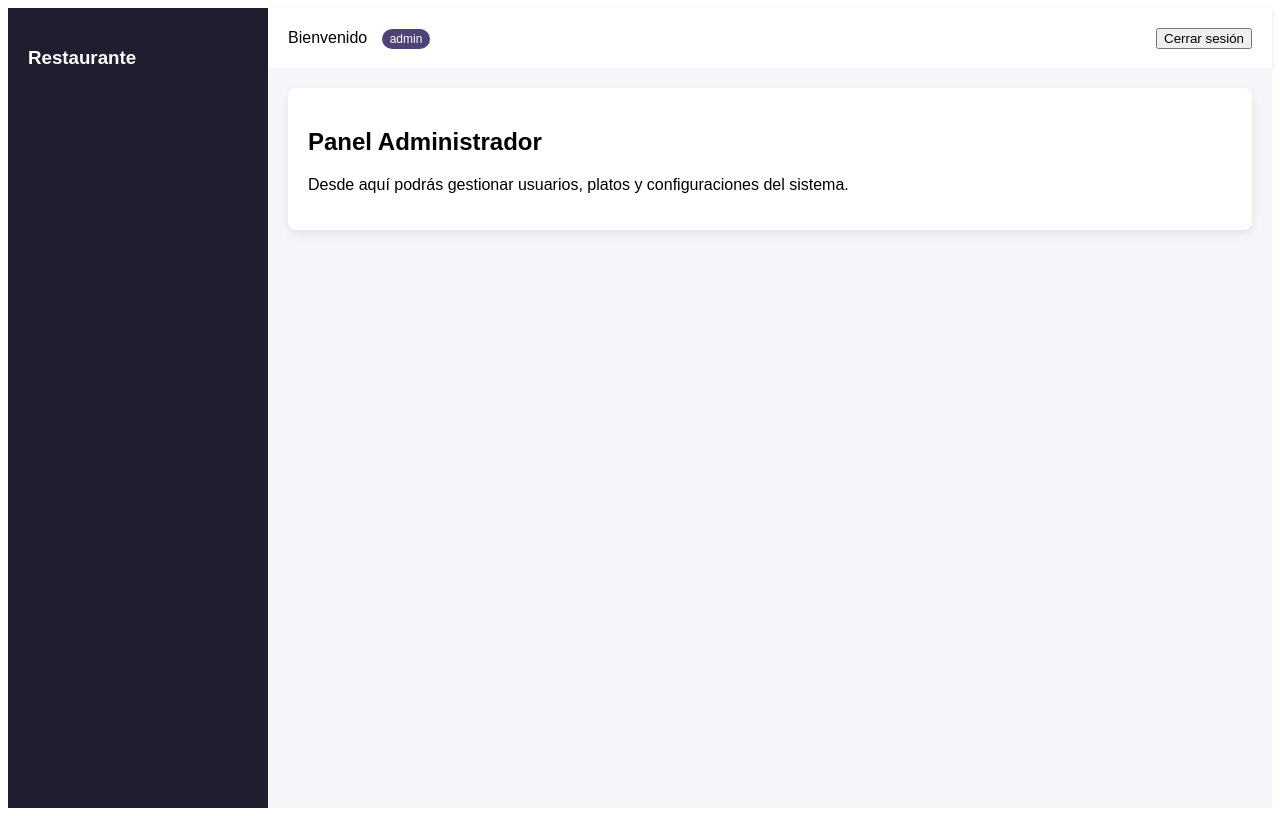
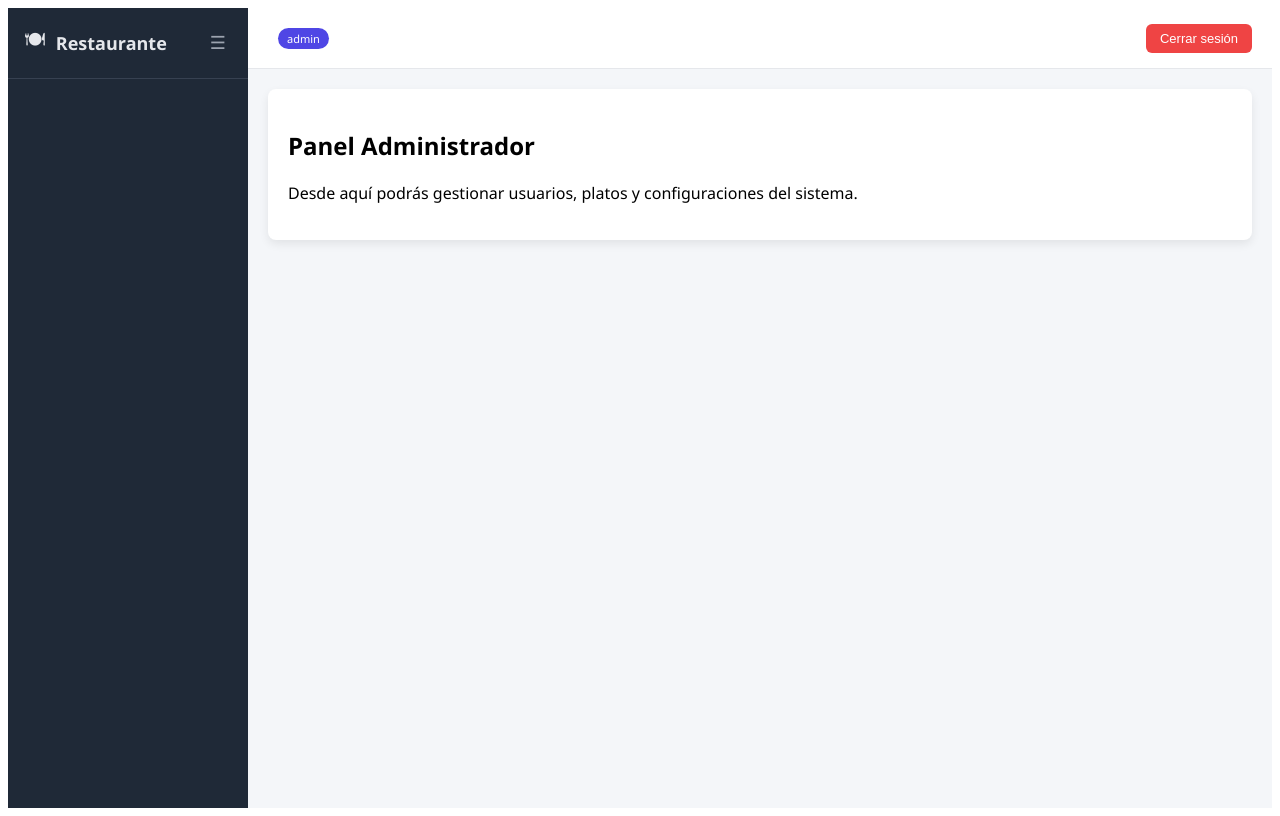
Before and after one commit to GabrielPanta/frontRestaurant, an Angular app: page /admin in a window 1280 px wide. Built offline with nearby package versions, Linux system fonts and the light colour scheme; sample sign-in values are in the browser's storage.

Commit message:
Mejoras en la vista mesas y sidebar

```diff
--- a/src/app/features/admin/mesas/mesas.component.html
+++ b/src/app/features/admin/mesas/mesas.component.html
@@ -1,93 +1,92 @@
 <div class="mesas-container">
 
-  <h2>Gestión de Mesas</h2>
+  <div class="header">
+    <h2>Mesas</h2>
 
-  <div class="form-card" *ngIf="esAdmin">
-    <form (ngSubmit)="crearMesa()">
+    <form class="form-inline" *ngIf="esAdmin" (ngSubmit)="crearMesa()">
       <input
         type="number"
         placeholder="N° mesa"
         [(ngModel)]="nuevaMesa.numero"
         name="numero"
         required>
-
-      <button type="submit">
-        + Crear mesa
-      </button>
+      <button type="submit">Crear</button>
     </form>
   </div>
 
+  <!-- GRID MESAS -->
   <div class="grid">
     <div class="mesa-card-wrapper" *ngFor="let mesa of mesas">
 
-      <div class="mesa-card" [ngClass]="mesa.estado" (click)="abrirPedido(mesa)">
-        <h3>Mesa {{ mesa.numero }}</h3>
-        <span class="estado">{{ mesa.estado }}</span>
-        <span class="badge-activa" *ngIf="mesa.estado === 'OCUPADA'">
-          - Pedido activo
-        </span>
+      <div
+        class="mesa-card"
+        [ngClass]="mesa.estado"
+        (click)="abrirPedido(mesa)">
+
+        <div class="mesa-numero">
+          {{ mesa.numero }}
+        </div>
+
+        <div class="mesa-estado">
+          {{ mesa.estado }}
+        </div>
+
+        <div
+          class="mesa-activa"
+          *ngIf="mesa.estado === 'OCUPADA'">
+          Pedido activo
+        </div>
       </div>
 
+      <!-- ADMIN CONTROLES -->
       <div class="mesa-admin" *ngIf="esAdmin">
-
         <button
-          type="button"
           (click)="cambiarEstado(mesa,'LIBRE'); $event.stopPropagation()"
-
           [disabled]="mesa.estado === 'OCUPADA'">
-
           Libre
         </button>
 
         <button
-          type="button"
           (click)="cambiarEstado(mesa,'OCUPADA'); $event.stopPropagation()">
           Ocupar
         </button>
 
         <button
-          type="button"
           (click)="cambiarEstado(mesa,'RESERVADA'); $event.stopPropagation()">
           Reservar
         </button>
 
         <button
-          type="button"
           class="btn-eliminar"
           (click)="eliminarMesa(mesa.id); $event.stopPropagation()"
           [disabled]="mesa.estado === 'OCUPADA'">
           Eliminar
         </button>
-
       </div>
 
     </div>
   </div>
+</div>
 
-</div>
 
 <!-- MODAL PEDIDO -->
 <div class="modal-backdrop" *ngIf="mesaSeleccionada">
-
   <div class="modal">
 
     <header class="modal-header">
-      <h3>
-        Mesa {{ mesaSeleccionada.numero }} –
-        Pedido {{ pedidoActivo?.id ? '#' + pedidoActivo.id : 'nuevo' }}
-      </h3>
-      <button
-        type="button"
-        class="btn-cerrar"
-        (click)="cerrarModal()">
-        ×
-      </button>
+      <div>
+        Mesa {{ mesaSeleccionada.numero }}
+        <span class="pedido-id">
+          {{ pedidoActivo?.id ? '#'+pedidoActivo.id : 'nuevo' }}
+        </span>
+      </div>
 
+      <button class="btn-cerrar" (click)="cerrarModal()">×</button>
     </header>
 
     <div class="modal-body">
 
-      <!-- MENÚ -->
+      <!-- MENU -->
       <div class="menu">
         <h4>Menú</h4>
 
@@ -96,21 +95,18 @@
             class="menu-item"
             *ngFor="let plato of platos"
             (click)="agregarPlato(plato)">
+
             <span>{{ plato.nombre }}</span>
             <strong>S/ {{ plato.precio }}</strong>
           </div>
         </div>
       </div>
 
-      <!-- DETALLE PEDIDO -->
+      <!-- PEDIDO -->
       <div class="detalle">
         <h4>Pedido</h4>
-       <div *ngIf="itemsPedido.length > 0">
-        Estado: {{ pedidoActivo.estado }}</div>
-        <div
-          class="detalle-scroll"
-          *ngIf="itemsPedido.length > 0">
 
+        <div class="detalle-scroll" *ngIf="itemsPedido.length > 0">
           <div
             class="item-ticket"
             *ngFor="let item of itemsPedido">
@@ -118,52 +114,34 @@
             <span>{{ item.menuItem.nombre }}</span>
 
             <div class="item-controls">
-              <button
-                type="button"
-                (click)="quitarPlato(item.menuItem)">
-                −
-              </button>
-
+              <button (click)="quitarPlato(item.menuItem)">−</button>
               <span>{{ item.cantidad }}</span>
-
-              <button
-                type="button"
-                (click)="agregarPlato(item.menuItem)">
-                +
-              </button>
+              <button (click)="agregarPlato(item.menuItem)">+</button>
             </div>
 
-            <strong>
-              S/ {{ item.precio * item.cantidad }}
-            </strong>
-
+            <strong>S/ {{ item.precio * item.cantidad }}</strong>
           </div>
         </div>
 
-        <div
-          class="pedido-vacio"
-          *ngIf="itemsPedido.length === 0">
-          Pedido vacío
+        <div class="pedido-vacio" *ngIf="itemsPedido.length === 0">
+          Sin productos
         </div>
-
       </div>
 
     </div>
 
     <footer class="modal-footer">
-      <span>
-        Total: S/ {{ pedidoActivo?.total || 0 }}
-      </span>
+      <div class="total">
+        Total S/ {{ pedidoActivo?.total || 0 }}
+      </div>
 
       <button
-        type="button"
         class="btn-cerrar-pedido"
         (click)="cerrarPedido()"
         [disabled]="itemsPedido.length === 0">
-        {{ itemsPedido.length === 0 ? 'Agrega items' : 'Cerrar pedido' }}
+        Cerrar pedido
       </button>
     </footer>
 
   </div>
-
 </div>
--- a/src/app/shared/layout/layout.component.css
+++ b/src/app/shared/layout/layout.component.css
@@ -1,63 +1,176 @@
 .layout {
   display: flex;
   height: 100vh;
-  font-family: Arial, Helvetica, sans-serif;
+  background: #f4f6f9;
+  font-family: "Segoe UI", Roboto, Arial, sans-serif;
 }
 
+/* SIDEBAR */
 .sidebar {
-  width: 220px;
-  background: #1e1e2f;
-  color: white;
-  padding: 20px;
+  width: 240px;
+  background: #1f2937;
+  color: #e5e7eb;
   display: flex;
   flex-direction: column;
-  gap: 10px;
+  transition: width 0.25s ease;
 }
 
-.sidebar h3 {
-  margin-bottom: 20px;
+.sidebar.collapsed {
+  width: 70px;
 }
 
-.sidebar a {
-  color: #ccc;
+.sidebar-header {
+  display: flex;
+  align-items: center;
+  gap: 10px;
+  padding: 18px 16px;
+  border-bottom: 1px solid #374151;
+}
+
+.logo {
+  font-size: 20px;
+}
+
+.title {
+  font-size: 18px;
+  font-weight: 600;
+}
+
+.toggle-btn {
+  margin-left: auto;
+  background: none;
+  border: none;
+  color: #9ca3af;
+  cursor: pointer;
+  font-size: 18px;
+}
+
+.menu {
+  padding: 15px 10px;
+  display: flex;
+  flex-direction: column;
+  gap: 4px;
+}
+
+.section {
+  font-size: 11px;
+  text-transform: uppercase;
+  color: #9ca3af;
+  margin: 12px 10px 6px;
+}
+
+.menu a {
+  color: #d1d5db;
   text-decoration: none;
-  padding: 8px;
-  border-radius: 5px;
+  padding: 9px 12px;
+  border-radius: 6px;
+  font-size: 14px;
   transition: 0.2s;
 }
 
-.sidebar a:hover {
-  background: #34344a;
+.menu a:hover {
+  background: #374151;
   color: white;
 }
 
+.menu a.active {
+  background: #4f46e5;
+  color: white;
+}
+
+/* MAIN */
 .main {
   flex: 1;
   display: flex;
   flex-direction: column;
+  overflow: hidden;
 }
 
+/* TOPBAR */
 .topbar {
   height: 60px;
   background: white;
+  border-bottom: 1px solid #e5e7eb;
   display: flex;
   justify-content: space-between;
   align-items: center;
   padding: 0 20px;
-  box-shadow: 0 2px 6px rgba(0,0,0,0.1);
 }
 
-.role-badge {
-  background: #4e4376;
-  color: white;
-  padding: 3px 8px;
-  border-radius: 12px;
-  font-size: 12px;
-  margin-left: 10px;
+.left {
+  display: flex;
+  align-items: center;
+  gap: 15px;
 }
 
+.mobile-menu {
+  display: none;
+  background: none;
+  border: none;
+  font-size: 20px;
+  cursor: pointer;
+}
+
+.welcome {
+  display: flex;
+  align-items: center;
+  gap: 10px;
+}
+
+.email {
+  color: #374151;
+  font-size: 14px;
+}
+
+.role {
+  background: #4f46e5;
+  color: white;
+  padding: 3px 9px;
+  border-radius: 12px;
+  font-size: 11px;
+}
+
+/* CONTENT */
 .content {
+  flex: 1;
   padding: 20px;
-  background: #f4f6f9;
-  flex: 1;
+  overflow-y: auto;
 }
+
+/* LOGOUT */
+.logout {
+  background: #ef4444;
+  color: white;
+  border: none;
+  padding: 7px 14px;
+  border-radius: 6px;
+  cursor: pointer;
+  font-size: 13px;
+}
+
+.logout:hover {
+  background: #dc2626;
+}
+
+/* RESPONSIVE */
+@media (max-width: 900px) {
+  .sidebar {
+    position: fixed;
+    height: 100%;
+    z-index: 1000;
+    left: -240px;
+  }
+
+  .sidebar.collapsed {
+    left: 0;
+    width: 240px;
+  }
+
+  .mobile-menu {
+    display: block;
+  }
+
+  .layout {
+    flex-direction: column;
+  }
+}
--- a/src/app/shared/layout/layout.component.html
+++ b/src/app/shared/layout/layout.component.html
@@ -1,26 +1,55 @@
 <div class="layout">
-  <aside class="sidebar">
-    <h3>Restaurante</h3>
+  <!-- Sidebar -->
+  <aside class="sidebar" [class.collapsed]="sidebarCollapsed">
+    <div class="sidebar-header">
+      <span class="logo">🍽</span>
+      <span class="title" *ngIf="!sidebarCollapsed">Restaurante</span>
+      <button class="toggle-btn" (click)="toggleSidebar()">☰</button>
+    </div>
 
-    <a *ngIf="role==='ADMIN'" routerLink="/admin">Panel Admin</a>
-    <a *ngIf="role==='ADMIN'" routerLink="/admin/usuarios">Gestionar Usuarios</a>
+    <nav class="menu">
+      <!-- ADMIN -->
+      <ng-container *ngIf="role==='ADMIN'">
+        <p class="section">Administración</p>
+        <a routerLink="/admin" routerLinkActive="active">Panel</a>
+        <a routerLink="/admin/usuarios" routerLinkActive="active">Usuarios</a>
+        <a routerLink="/admin/menu" routerLinkActive="active">Platos</a>
+        <a routerLink="/admin/mesas" routerLinkActive="active">Mesas</a>
+        <a routerLink="/admin/pedidos" routerLinkActive="active">Pedidos</a>
+      </ng-container>
 
-    <a *ngIf="role==='MOZO'" routerLink="/mozo/mesas">Tomar Pedido</a>
-    <a *ngIf="role==='COCINA'" routerLink="/cocina/pedidos">Pedidos Cocina</a>
-    <a *ngIf="role==='CAJERO'" routerLink="/cajero">Caja</a>
-    <a *ngIf="role==='ADMIN'" routerLink="/admin/menu">Gestionar Platos</a>
-    <a *ngIf="role==='ADMIN'" routerLink="/admin/mesas">Gestionar Mesas</a>
-    <a *ngIf="role==='ADMIN'" routerLink="/admin/pedidos">Ver Pedidos en Cocina</a>
-    <a routerLink="/"></a>
+      <!-- MOZO -->
+      <ng-container *ngIf="role==='MOZO'">
+        <p class="section">Atención</p>
+        <a routerLink="/mozo/mesas" routerLinkActive="active">Mesas</a>
+      </ng-container>
+
+      <!-- COCINA -->
+      <ng-container *ngIf="role==='COCINA'">
+        <p class="section">Cocina</p>
+        <a routerLink="/cocina/pedidos" routerLinkActive="active">Pedidos</a>
+      </ng-container>
+
+      <!-- CAJA -->
+      <ng-container *ngIf="role==='CAJERO'">
+        <p class="section">Caja</p>
+        <a routerLink="/cajero" routerLinkActive="active">Cobros</a>
+      </ng-container>
+    </nav>
   </aside>
 
+  <!-- Main -->
   <div class="main">
     <header class="topbar">
-      <div>
-        Bienvenido {{ email }}
-        <span class="role-badge">{{ role }}</span>
+      <div class="left">
+        <button class="mobile-menu" (click)="toggleSidebar()">☰</button>
+        <div class="welcome">
+          <span class="email">{{ email }}</span>
+          <span class="role">{{ role }}</span>
+        </div>
       </div>
-      <button (click)="logout()">Cerrar sesión</button>
+
+      <button class="logout" (click)="logout()">Cerrar sesión</button>
     </header>
 
     <section class="content">
--- a/src/app/shared/layout/layout.component.ts
+++ b/src/app/shared/layout/layout.component.ts
@@ -1,12 +1,12 @@
 import { Component } from '@angular/core';
-import { Router, RouterOutlet, RouterLink } from '@angular/router';
+import { Router, RouterOutlet, RouterLink, RouterLinkActive } from '@angular/router';
 import { CommonModule } from '@angular/common';
 import { AuthService } from '../../core/services/auth.service';
 
 @Component({
   selector: 'app-layout',
   standalone: true,
-  imports: [CommonModule, RouterOutlet, RouterLink],
+  imports: [CommonModule, RouterOutlet, RouterLink, RouterLinkActive],
   templateUrl: './layout.component.html',
   styleUrls: ['./layout.component.css']
 })
@@ -14,8 +14,13 @@ export class LayoutComponent {
 
   role = this.auth.getRole();
   email = localStorage.getItem('email');
+  sidebarCollapsed = false;
 
   constructor(private auth: AuthService, private router: Router) {}
+
+  toggleSidebar() {
+    this.sidebarCollapsed = !this.sidebarCollapsed;
+  }
 
   logout() {
     this.auth.logout();
```
Also changed, not shown: src/app/features/admin/mesas/mesas.component.css (+180 -76 lines).
